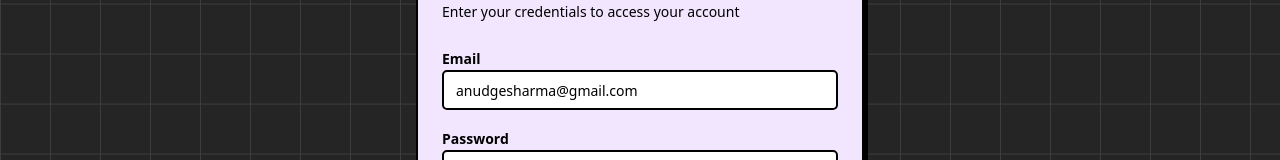
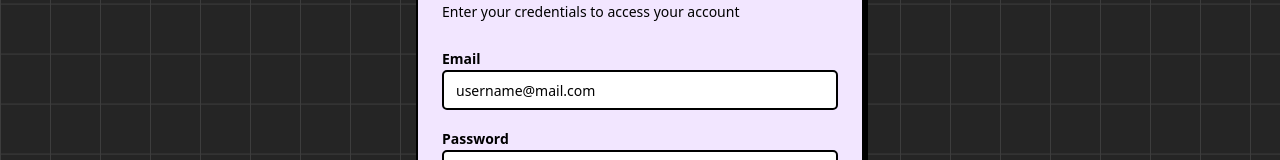
Before and after one commit to ishpeeedy/BlinkURL, a React (Vite) app in the folder frontend/: page /auth in a window 1280 px wide. Shown: the part 319-479 px from the top of the page. Built offline with nearby package versions, Linux system fonts and the light colour scheme; no server answers.

Commit message:
changed default email on the login form

```diff
--- a/frontend/src/components/LoginForm.jsx
+++ b/frontend/src/components/LoginForm.jsx
@@ -18,7 +18,7 @@ import { login } from '../store/slice/authSlice.js';
 import { useNavigate } from '@tanstack/react-router';
 
 const LoginForm = ({ state }) => {
-  const [email, setEmail] = useState('anudgesharma@gmail.com');
+  const [email, setEmail] = useState('username@mail.com');
   const [password, setPassword] = useState('password123');
   const [loading, setLoading] = useState(false);
   const [error, setError] = useState('');
```
